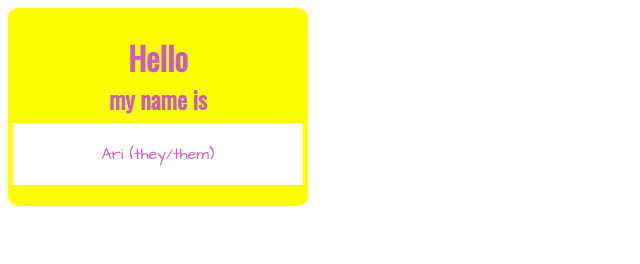
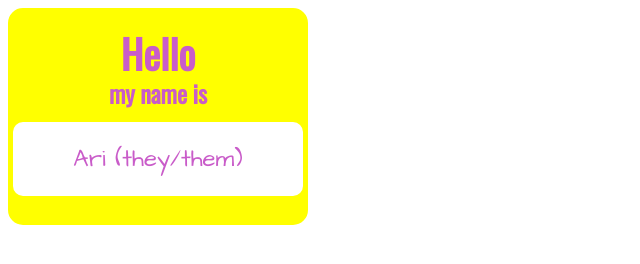
Before and after one commit to ari-harlem-caballero/LAB-02a-name-tag, a plain HTML site: page index.html in a window 1280 px wide. Shown: the whole page, without its empty margins (0-640 px from the left). Drawn offline with nearby package versions, Linux system fonts and the light colour scheme.

Commit message:
fixed padding and borders

```diff
--- a/styles.css
+++ b/styles.css
@@ -1,31 +1,40 @@
+
 body {
     color: rgb(201, 92, 201);
     height: 30px;
     width: 300px;
     text-align: center;
+    border: grey;
 }
 div {
     border-bottom: 300px;
-    border-radius: 10px;
+    border-radius: 15px;
     border: 5px solid yellow;
     background-color: yellow;
 }
 #hello {
    margin-bottom: -20px;
+   margin-top: 10px;
+   padding-bottom: -15px;
    background-color: yellow;
    font-family: 'Oswald', sans-serif;
-   font-weight: 20px;
    font-weight: bold;
+   font-size: 40px;
 }
 #my-name {
     background-color: yellow;
     margin-bottom: -10px;
+    margin-top: 15px;
     font-family: 'Oswald', sans-serif;
     font-weight: 10px;
+    padding-top: -20px;
+    line-height: 30px;
 }
 #nombre {
     background-color: white;
     padding-top: 20px;
     padding-bottom: 20px;
     font-family: 'Architects Daughter';
+    font-size: 1.5em;
+    border-radius: 10px;
 }
```
